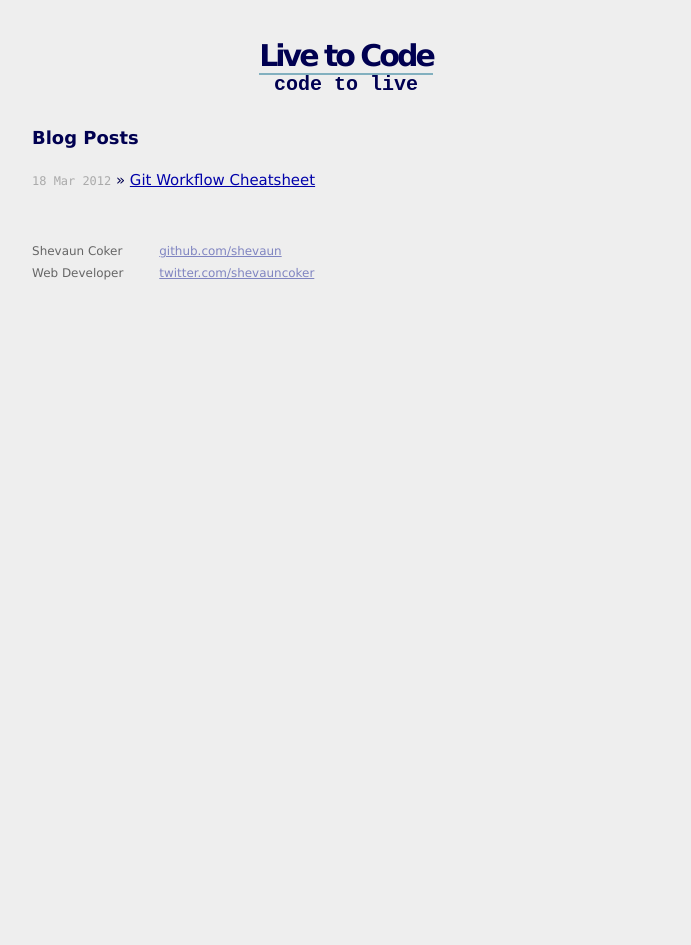
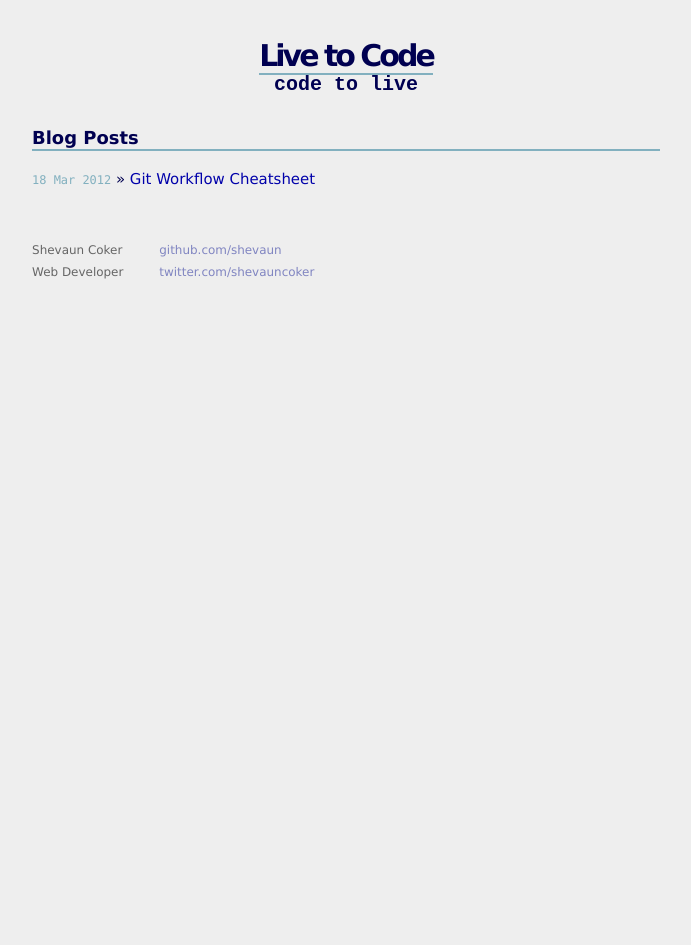
Before and after one commit to shevaun/shevaun.github.io, a Jekyll site: the page built from index.html, in a window 1280 px wide. Shown: the whole page, without its empty margins (294-985 px from the left). Built offline with Jekyll 4.4.1, drawn with Linux system fonts in a browser that asks for light colours; Markdown is read by kramdown in place of the engine named in the settings.

Commit message:
more styles

```diff
--- a/css/main.css
+++ b/css/main.css
@@ -30,9 +30,12 @@ h1 {
 }
 p { margin: 1em 0; }
 
-a         { color: #00a; }
+a {
+  color: #00a;
+  text-decoration: none;
+}
 a:hover   { color: #82b0bf; }
-a:visited { color: #a0a; }
+a:visited { color: #000051; }
 
 /*****************************************************************************/
 /*
@@ -41,7 +44,7 @@ a:visited { color: #a0a; }
 /*****************************************************************************/
 .posts {
   list-style-type: none;
-  margin-bottom: 2em;
+  margin: 1em 0 2em 0;
 }
 
 .posts li {
@@ -49,9 +52,13 @@ a:visited { color: #a0a; }
 }
 
 .posts span {
-  color: #aaa;
+  color: #82b0bf;
   font-family: Monaco, "Courier New", monospace;
   font-size: 80%;
+}
+
+.posts a:hover {
+  color: #82b0bf;
 }
 
 /*****************************************************************************/
--- a/index.html
+++ b/index.html
@@ -4,7 +4,8 @@ title: Live to Code
 ---
 
 <div id="home">
-  <h1>Blog Posts</h1>
+  <h2>Blog Posts</h2>
+  <hr>
   <ul class="posts">
     {% for post in site.posts %}
       <li><span>{{ post.date | date_to_string }}</span> &raquo; <a href="{{ post.url }}">{{ post.title }}</a></li>
```
